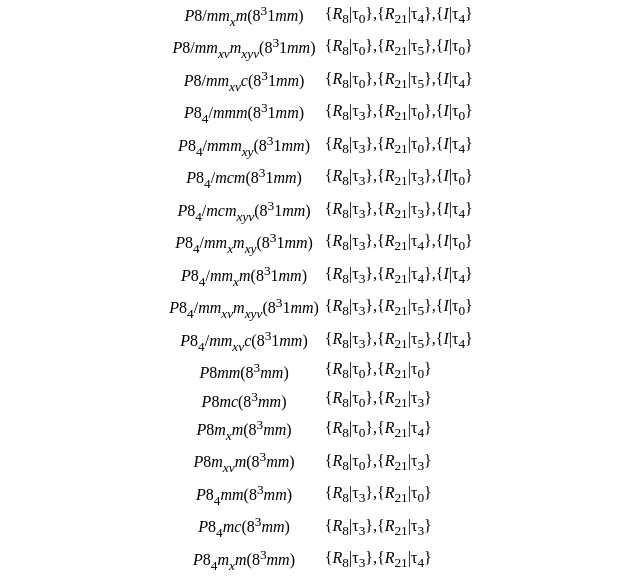
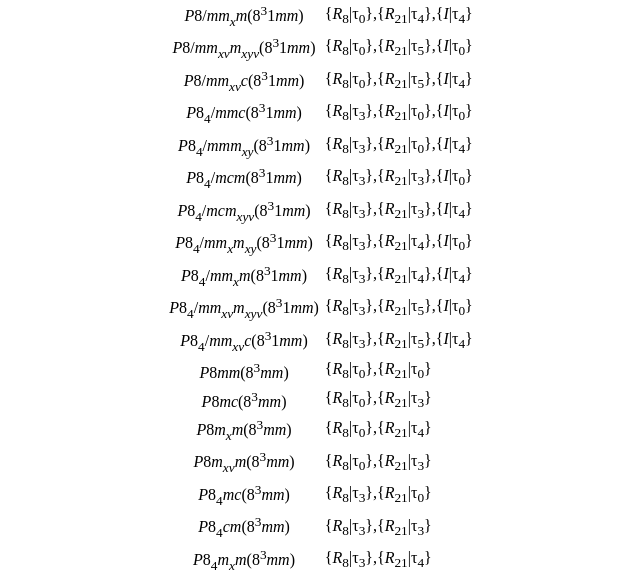
Before and after one commit to ayamamotjpn/ayamamotjpn.github.io, a plain HTML site: page wyckoff/wyckoff4.html in a window 1280 px wide. Shown: the part 816-1392 px from the top of the page, 319-959 px from the left. Drawn offline with Linux system fonts and the light colour scheme.

Commit message:
wyckoff4.html modified

```diff
--- a/wyckoff/wyckoff4.html
+++ b/wyckoff/wyckoff4.html
@@ -126,7 +126,7 @@ employed in Tables
 <tr><td style="text-align:center;white-space:nowrap" ><span style="font-style:italic">P</span>8/<span style="font-style:italic">mm</span><sub><span style="font-style:italic">x</span></sub><span style="font-style:italic">m</span>(8<sup>3</sup>1<span style="font-style:italic">mm</span>)</td><td style="text-align:left;white-space:nowrap" >{<span style="font-style:italic">R</span><sub>8</sub>|&#X3C4;<sub>0</sub>},{<span style="font-style:italic">R</span><sub>21</sub>|&#X3C4;<sub>4</sub>},{<span style="font-style:italic">I</span>|&#X3C4;<sub>4</sub>}</td></tr>
 <tr><td style="text-align:center;white-space:nowrap" ><span style="font-style:italic">P</span>8/<span style="font-style:italic">mm</span><sub><span style="font-style:italic">xv</span></sub><span style="font-style:italic">m</span><sub><span style="font-style:italic">xyv</span></sub>(8<sup>3</sup>1<span style="font-style:italic">mm</span>)</td><td style="text-align:left;white-space:nowrap" >{<span style="font-style:italic">R</span><sub>8</sub>|&#X3C4;<sub>0</sub>},{<span style="font-style:italic">R</span><sub>21</sub>|&#X3C4;<sub>5</sub>},{<span style="font-style:italic">I</span>|&#X3C4;<sub>0</sub>}</td></tr>
 <tr><td style="text-align:center;white-space:nowrap" ><span style="font-style:italic">P</span>8/<span style="font-style:italic">mm</span><sub><span style="font-style:italic">xv</span></sub><span style="font-style:italic">c</span>(8<sup>3</sup>1<span style="font-style:italic">mm</span>)</td><td style="text-align:left;white-space:nowrap" >{<span style="font-style:italic">R</span><sub>8</sub>|&#X3C4;<sub>0</sub>},{<span style="font-style:italic">R</span><sub>21</sub>|&#X3C4;<sub>5</sub>},{<span style="font-style:italic">I</span>|&#X3C4;<sub>4</sub>}</td></tr>
-<tr><td style="text-align:center;white-space:nowrap" ><span style="font-style:italic">P</span>8<sub>4</sub>/<span style="font-style:italic">mmm</span>(8<sup>3</sup>1<span style="font-style:italic">mm</span>)</td><td style="text-align:left;white-space:nowrap" >{<span style="font-style:italic">R</span><sub>8</sub>|&#X3C4;<sub>3</sub>},{<span style="font-style:italic">R</span><sub>21</sub>|&#X3C4;<sub>0</sub>},{<span style="font-style:italic">I</span>|&#X3C4;<sub>0</sub>}</td></tr>
+<tr><td style="text-align:center;white-space:nowrap" ><span style="font-style:italic">P</span>8<sub>4</sub>/<span style="font-style:italic">mmc</span>(8<sup>3</sup>1<span style="font-style:italic">mm</span>)</td><td style="text-align:left;white-space:nowrap" >{<span style="font-style:italic">R</span><sub>8</sub>|&#X3C4;<sub>3</sub>},{<span style="font-style:italic">R</span><sub>21</sub>|&#X3C4;<sub>0</sub>},{<span style="font-style:italic">I</span>|&#X3C4;<sub>0</sub>}</td></tr>
 <tr><td style="text-align:center;white-space:nowrap" ><span style="font-style:italic">P</span>8<sub>4</sub>/<span style="font-style:italic">mmm</span><sub><span style="font-style:italic">xy</span></sub>(8<sup>3</sup>1<span style="font-style:italic">mm</span>)</td><td style="text-align:left;white-space:nowrap" >{<span style="font-style:italic">R</span><sub>8</sub>|&#X3C4;<sub>3</sub>},{<span style="font-style:italic">R</span><sub>21</sub>|&#X3C4;<sub>0</sub>},{<span style="font-style:italic">I</span>|&#X3C4;<sub>4</sub>}</td></tr>
 <tr><td style="text-align:center;white-space:nowrap" ><span style="font-style:italic">P</span>8<sub>4</sub>/<span style="font-style:italic">mcm</span>(8<sup>3</sup>1<span style="font-style:italic">mm</span>)</td><td style="text-align:left;white-space:nowrap" >{<span style="font-style:italic">R</span><sub>8</sub>|&#X3C4;<sub>3</sub>},{<span style="font-style:italic">R</span><sub>21</sub>|&#X3C4;<sub>3</sub>},{<span style="font-style:italic">I</span>|&#X3C4;<sub>0</sub>}</td></tr>
 <tr><td style="text-align:center;white-space:nowrap" ><span style="font-style:italic">P</span>8<sub>4</sub>/<span style="font-style:italic">mcm</span><sub><span style="font-style:italic">xyv</span></sub>(8<sup>3</sup>1<span style="font-style:italic">mm</span>)</td><td style="text-align:left;white-space:nowrap" >{<span style="font-style:italic">R</span><sub>8</sub>|&#X3C4;<sub>3</sub>},{<span style="font-style:italic">R</span><sub>21</sub>|&#X3C4;<sub>3</sub>},{<span style="font-style:italic">I</span>|&#X3C4;<sub>4</sub>}</td></tr>
@@ -138,8 +138,8 @@ employed in Tables
 <tr><td style="text-align:center;white-space:nowrap" ><span style="font-style:italic">P</span>8<span style="font-style:italic">mc</span>(8<sup>3</sup><span style="font-style:italic">mm</span>)</td><td style="text-align:left;white-space:nowrap" >{<span style="font-style:italic">R</span><sub>8</sub>|&#X3C4;<sub>0</sub>},{<span style="font-style:italic">R</span><sub>21</sub>|&#X3C4;<sub>3</sub>}</td></tr>
 <tr><td style="text-align:center;white-space:nowrap" ><span style="font-style:italic">P</span>8<span style="font-style:italic">m</span><sub><span style="font-style:italic">x</span></sub><span style="font-style:italic">m</span>(8<sup>3</sup><span style="font-style:italic">mm</span>)</td><td style="text-align:left;white-space:nowrap" >{<span style="font-style:italic">R</span><sub>8</sub>|&#X3C4;<sub>0</sub>},{<span style="font-style:italic">R</span><sub>21</sub>|&#X3C4;<sub>4</sub>}</td></tr>
 <tr><td style="text-align:center;white-space:nowrap" ><span style="font-style:italic">P</span>8<span style="font-style:italic">m</span><sub><span style="font-style:italic">xv</span></sub><span style="font-style:italic">m</span>(8<sup>3</sup><span style="font-style:italic">mm</span>)</td><td style="text-align:left;white-space:nowrap" >{<span style="font-style:italic">R</span><sub>8</sub>|&#X3C4;<sub>0</sub>},{<span style="font-style:italic">R</span><sub>21</sub>|&#X3C4;<sub>3</sub>}</td></tr>
-<tr><td style="text-align:center;white-space:nowrap" ><span style="font-style:italic">P</span>8<sub>4</sub><span style="font-style:italic">mm</span>(8<sup>3</sup><span style="font-style:italic">mm</span>)</td><td style="text-align:left;white-space:nowrap" >{<span style="font-style:italic">R</span><sub>8</sub>|&#X3C4;<sub>3</sub>},{<span style="font-style:italic">R</span><sub>21</sub>|&#X3C4;<sub>0</sub>}</td></tr>
-<tr><td style="text-align:center;white-space:nowrap" ><span style="font-style:italic">P</span>8<sub>4</sub><span style="font-style:italic">mc</span>(8<sup>3</sup><span style="font-style:italic">mm</span>)</td><td style="text-align:left;white-space:nowrap" >{<span style="font-style:italic">R</span><sub>8</sub>|&#X3C4;<sub>3</sub>},{<span style="font-style:italic">R</span><sub>21</sub>|&#X3C4;<sub>3</sub>}</td></tr>
+<tr><td style="text-align:center;white-space:nowrap" ><span style="font-style:italic">P</span>8<sub>4</sub><span style="font-style:italic">mc</span>(8<sup>3</sup><span style="font-style:italic">mm</span>)</td><td style="text-align:left;white-space:nowrap" >{<span style="font-style:italic">R</span><sub>8</sub>|&#X3C4;<sub>3</sub>},{<span style="font-style:italic">R</span><sub>21</sub>|&#X3C4;<sub>0</sub>}</td></tr>
+<tr><td style="text-align:center;white-space:nowrap" ><span style="font-style:italic">P</span>8<sub>4</sub><span style="font-style:italic">cm</span>(8<sup>3</sup><span style="font-style:italic">mm</span>)</td><td style="text-align:left;white-space:nowrap" >{<span style="font-style:italic">R</span><sub>8</sub>|&#X3C4;<sub>3</sub>},{<span style="font-style:italic">R</span><sub>21</sub>|&#X3C4;<sub>3</sub>}</td></tr>
 <tr><td style="text-align:center;white-space:nowrap" ><span style="font-style:italic">P</span>8<sub>4</sub><span style="font-style:italic">m</span><sub><span style="font-style:italic">x</span></sub><span style="font-style:italic">m</span>(8<sup>3</sup><span style="font-style:italic">mm</span>)</td><td style="text-align:left;white-space:nowrap" >{<span style="font-style:italic">R</span><sub>8</sub>|&#X3C4;<sub>3</sub>},{<span style="font-style:italic">R</span><sub>21</sub>|&#X3C4;<sub>4</sub>}</td></tr>
 <tr><td style="text-align:center;white-space:nowrap" ><span style="font-style:italic">P</span>8<sub>4</sub><span style="font-style:italic">m</span><sub><span style="font-style:italic">xv</span></sub><span style="font-style:italic">m</span>(8<sup>3</sup><span style="font-style:italic">mm</span>)</td><td style="text-align:left;white-space:nowrap" >{<span style="font-style:italic">R</span><sub>8</sub>|&#X3C4;<sub>3</sub>},{<span style="font-style:italic">R</span><sub>21</sub>|&#X3C4;<sub>3</sub>}</td></tr>
 <tr><td style="text-align:center;white-space:nowrap" ><span style="font-style:italic">P</span>822(8<sup>3</sup><span style="font-style:italic">mm</span>)</td><td style="text-align:left;white-space:nowrap" >{<span style="font-style:italic">R</span><sub>8</sub>|&#X3C4;<sub>0</sub>},{<span style="font-style:italic">R</span><sub>22</sub>|&#X3C4;<sub>0</sub>}</td></tr>
```
